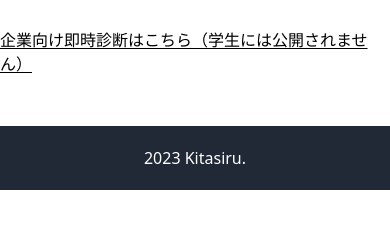
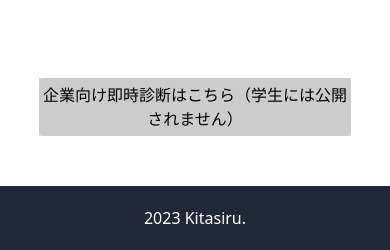
Before and after one commit to mori-kei/kitashiruCompanyHP, a plain HTML site: page index.html in a window 390 px wide. Shown: the part 3942-4192 px from the top of the page. Before the commit the page ends 4132 px from the top, so only its background shows below. Drawn offline with Linux system fonts and the light colour scheme.

Commit message:
スマホ版のボタンの修正

```diff
--- a/style.scss
+++ b/style.scss
@@ -162,7 +162,26 @@
       }
     }
   }
+  .content5 {
+    .div {
+      width: 80%;
 
+      background-color: #ffccca;
+      text-align: center;
+      margin: 0 auto;
+      margin-top: 50px;
+      a {
+        display: block;
+        width: 100%;
+        color: #000000;
+        text-align: center;
+        background-color: #cccccc;
+        border-radius: 5px;
+        text-decoration: none;
+        padding: 5px 0;
+      }
+    }
+  }
   footer {
     padding-top: 50px;
     div {
```
Also changed, not shown: style.css, 1 other file.
